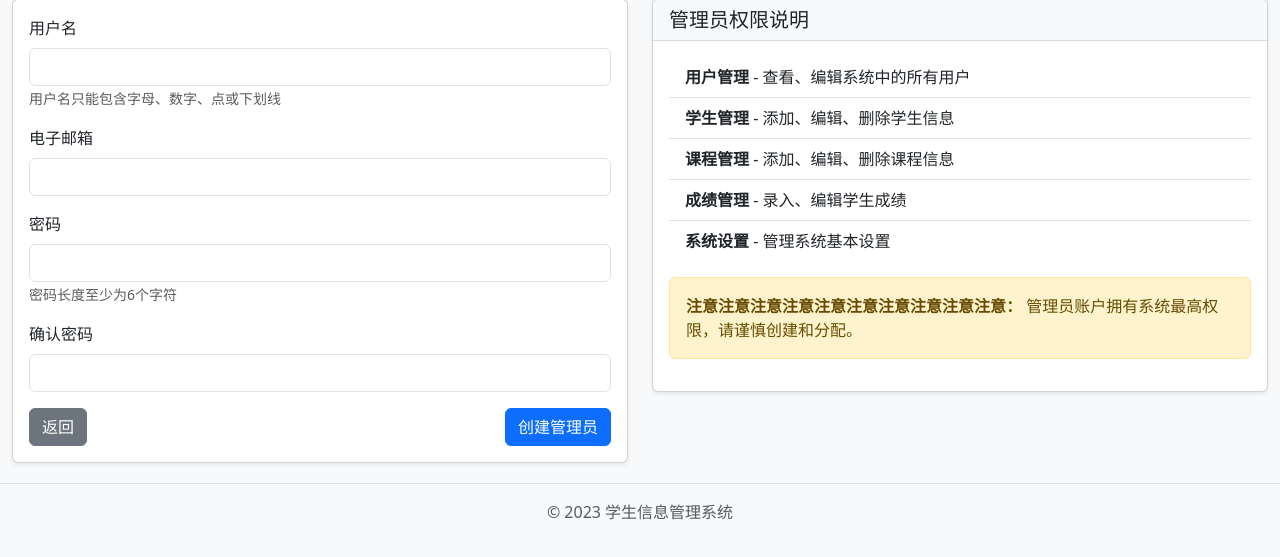
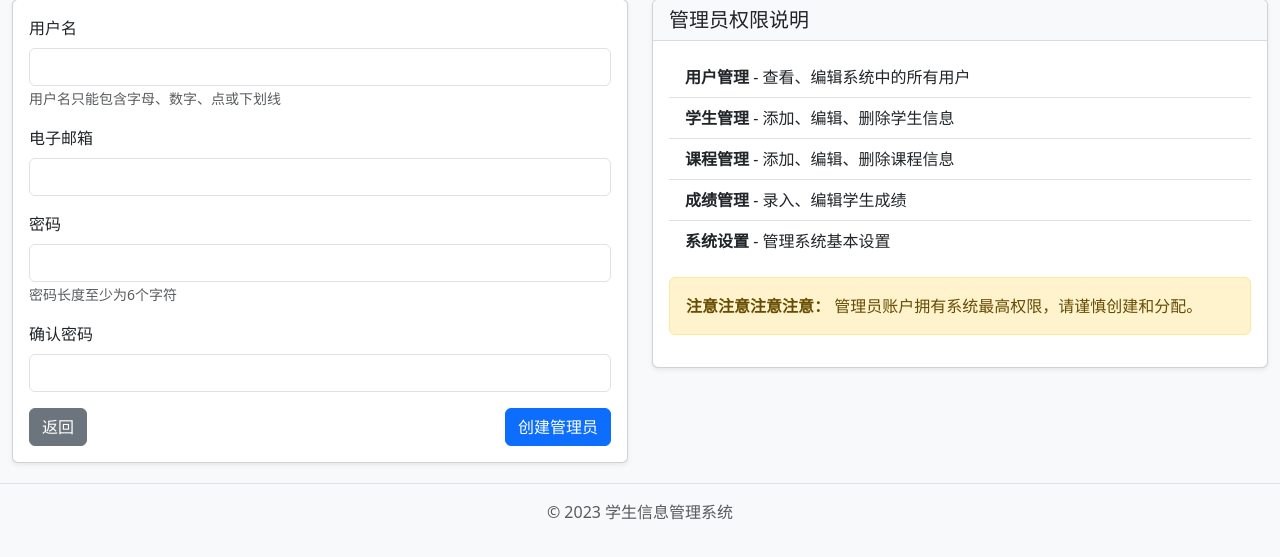
Before and after one commit to lhj-78/demo01, a Flask app: page /admin/admins/new in a window 1280 px wide. Shown: the part 144-701 px from the top of the page. Run offline with Flask 3, Linux system fonts and the light colour scheme; a user stored in the database is signed in.

Commit message:
提交修改了的form.html1

```diff
--- a/templates/admins/form.html
+++ b/templates/admins/form.html
@@ -68,7 +68,7 @@
                     </li>
                 </ul>
                 <div class="alert alert-warning mt-3">
-                    <strong>注意注意注意注意注意注意注意注意注意注意：</strong> 管理员账户拥有系统最高权限，请谨慎创建和分配。
+                    <strong>注意注意注意注意：</strong> 管理员账户拥有系统最高权限，请谨慎创建和分配。
                 </div>
             </div>
         </div>
```
